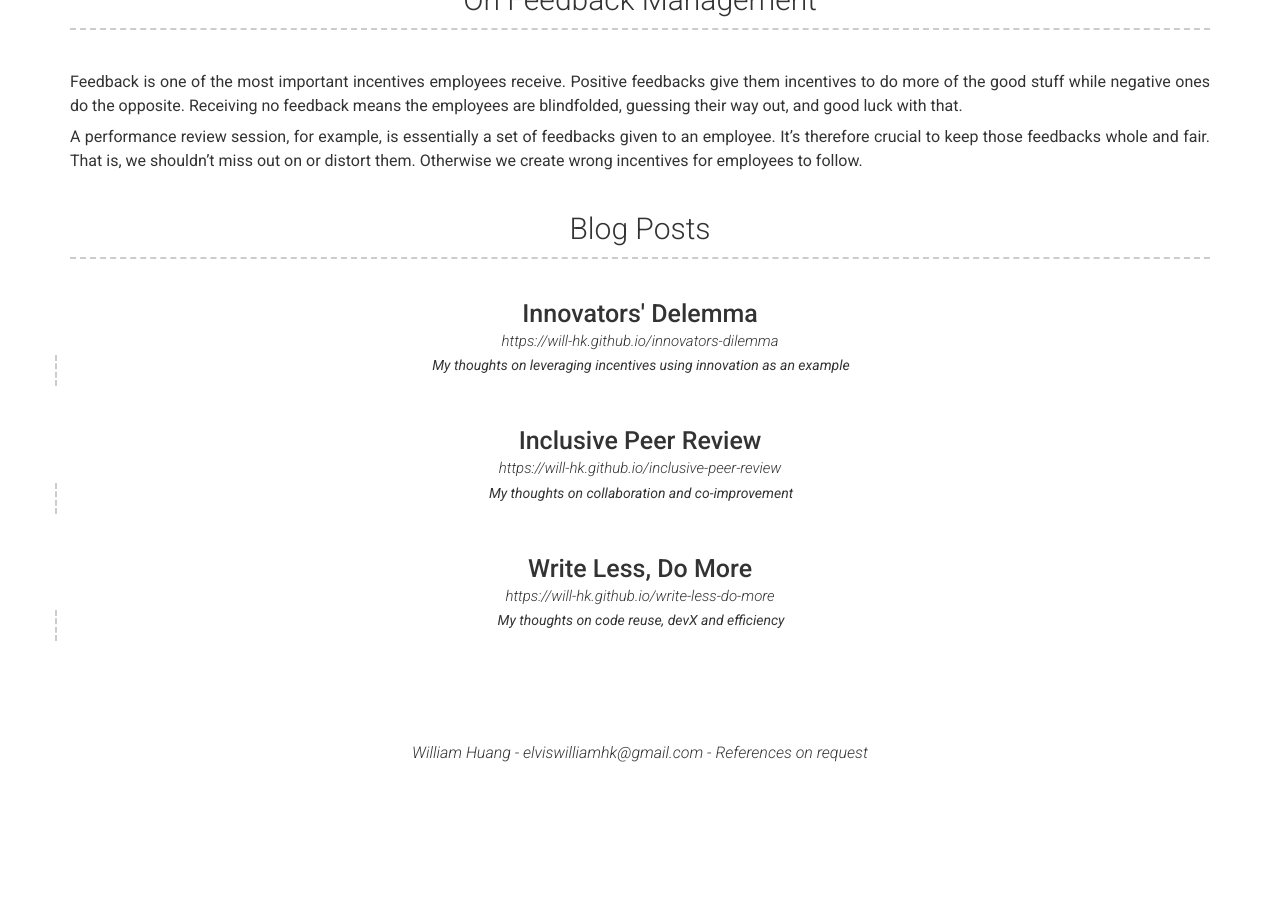
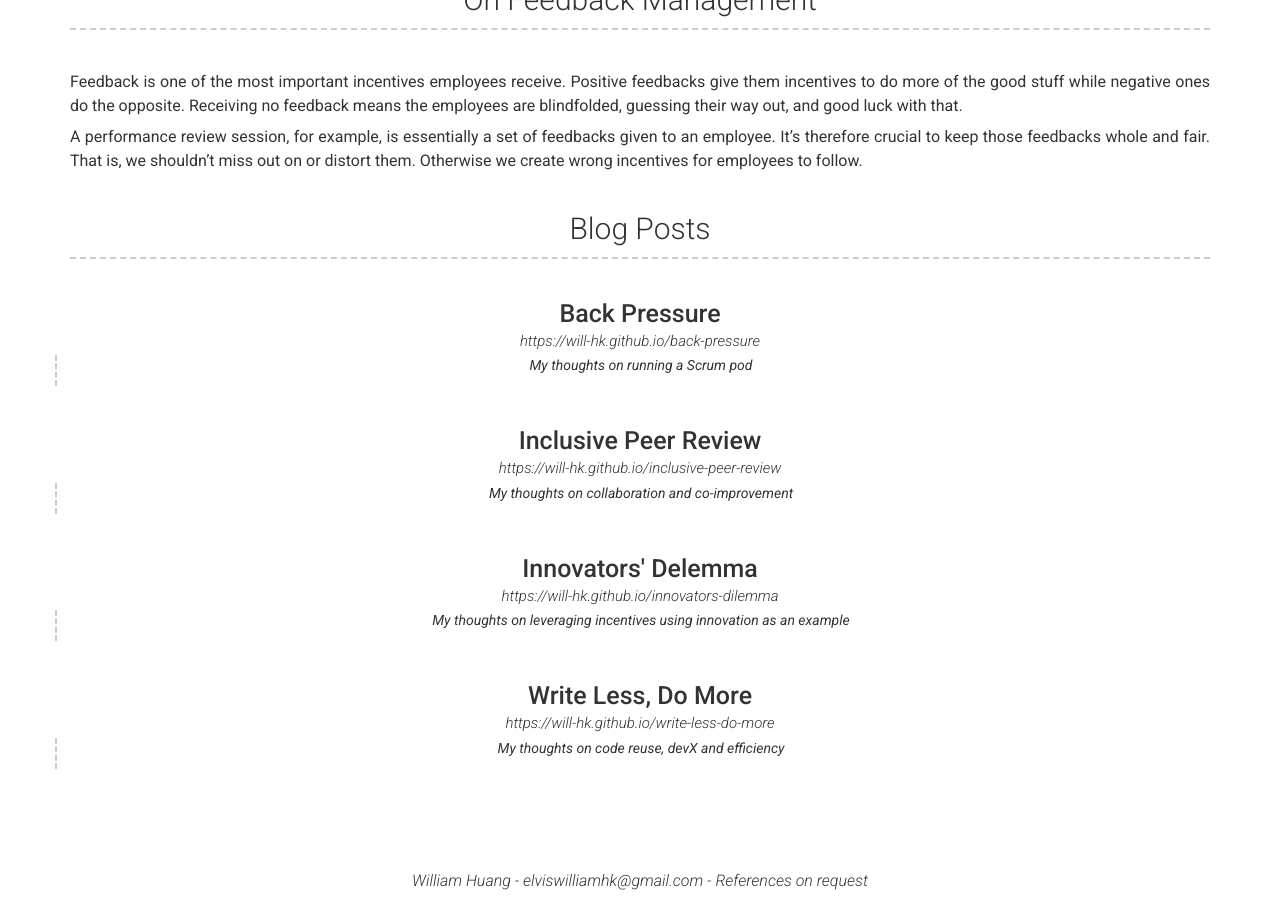
Before and after one commit to will-hk/will-hk.github.io, a Jekyll site: the page built from index.md, in a window 1280 px wide and 900 px high, scrolled down 8287 px. Built offline with Jekyll 4.4.1, drawn with Linux system fonts in a browser that asks for light colours; nearby versions of some CDN libraries; before the commit the page ends 9060 px from its top, so only the background shows below that.

Commit message:
add post link

```diff
--- a/_config.yml
+++ b/_config.yml
@@ -376,15 +376,20 @@ content:
     layout: list
     content:
       - layout: top-middle
-        title: Innovators' Delemma
+        title: Back Pressure
         quote: >
-          My thoughts on leveraging incentives using innovation as an example
-        link: https://will-hk.github.io/innovators-dilemma
+          My thoughts on running a Scrum pod
+        link: https://will-hk.github.io/back-pressure
       - layout: top-middle
         title: Inclusive Peer Review
         quote: >
           My thoughts on collaboration and co-improvement
         link: https://will-hk.github.io/inclusive-peer-review
+      - layout: top-middle
+        title: Innovators' Delemma
+        quote: >
+          My thoughts on leveraging incentives using innovation as an example
+        link: https://will-hk.github.io/innovators-dilemma
       - layout: top-middle
         title: Write Less, Do More
         quote: >
```
